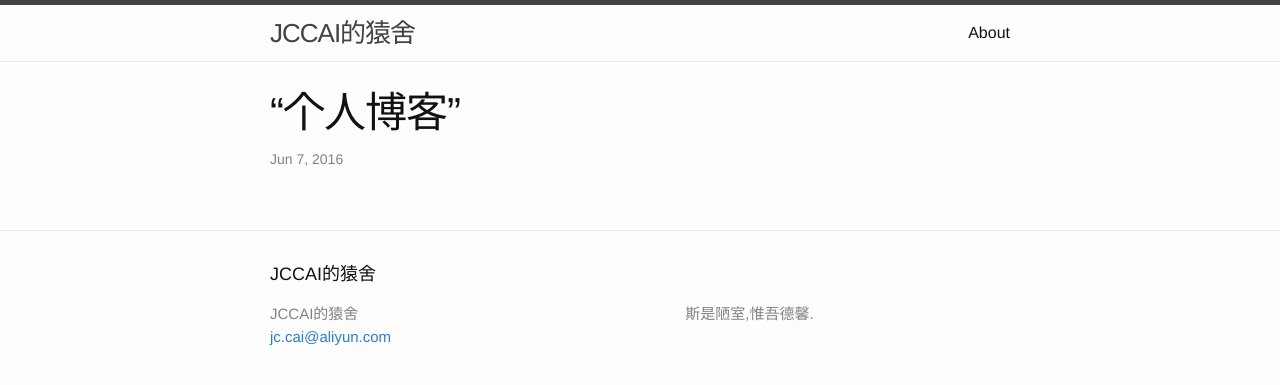
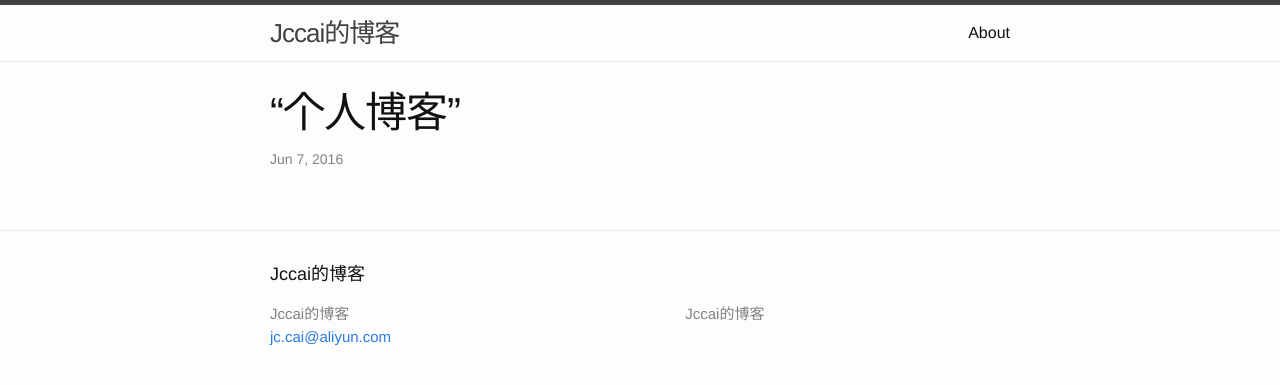
Before and after one commit to jccai/jccai.github.com, a Jekyll site: the page built from _posts/2016-06-07-start.markdown, in a window 1280 px wide. Shown: the top 385 px of the page. Built offline with Jekyll 4.4.1, drawn with Linux system fonts in a browser that asks for light colours.

Commit message:
修改内容

```diff
--- a/_config.yml
+++ b/_config.yml
@@ -1,4 +1,4 @@
-# Welcome to Jekyll!
+# Welcome to Jccai!
 #
 # This config file is meant for settings that affect your whole blog, values
 # which you are expected to set up once and rarely need to edit after that.
@@ -6,14 +6,14 @@
 # 'jekyll serve'. If you change this file, please restart the server process.
 
 # Site settings
-title: JCCAI的猿舍
+title: Jccai的博客
 email: jc.cai@aliyun.com
 description: > # this means to ignore newlines until "baseurl:"
-  斯是陋室,惟吾德馨.
+  Jccai的博客
 baseurl: "" # the subpath of your site, e.g. /blog
-url: "http://jccai.net" # the base hostname & protocol for your site
-#twitter_username: jekyllrb
-#github_username:  jekyll
+url: "http://www.jccai.net" # the base hostname & protocol for your site
+#twitter_username: jccai
+#github_username:  jccai
 
 # Build settings
 markdown: kramdown
--- a/_posts/2016-06-07-start.markdown
+++ b/_posts/2016-06-07-start.markdown
@@ -2,5 +2,5 @@
 layout: post
 title:  “个人博客”
 date:   2016-06-07 10:07:13 +0800
-categories: jekyll update
+categories: jccai update
 ---
```
